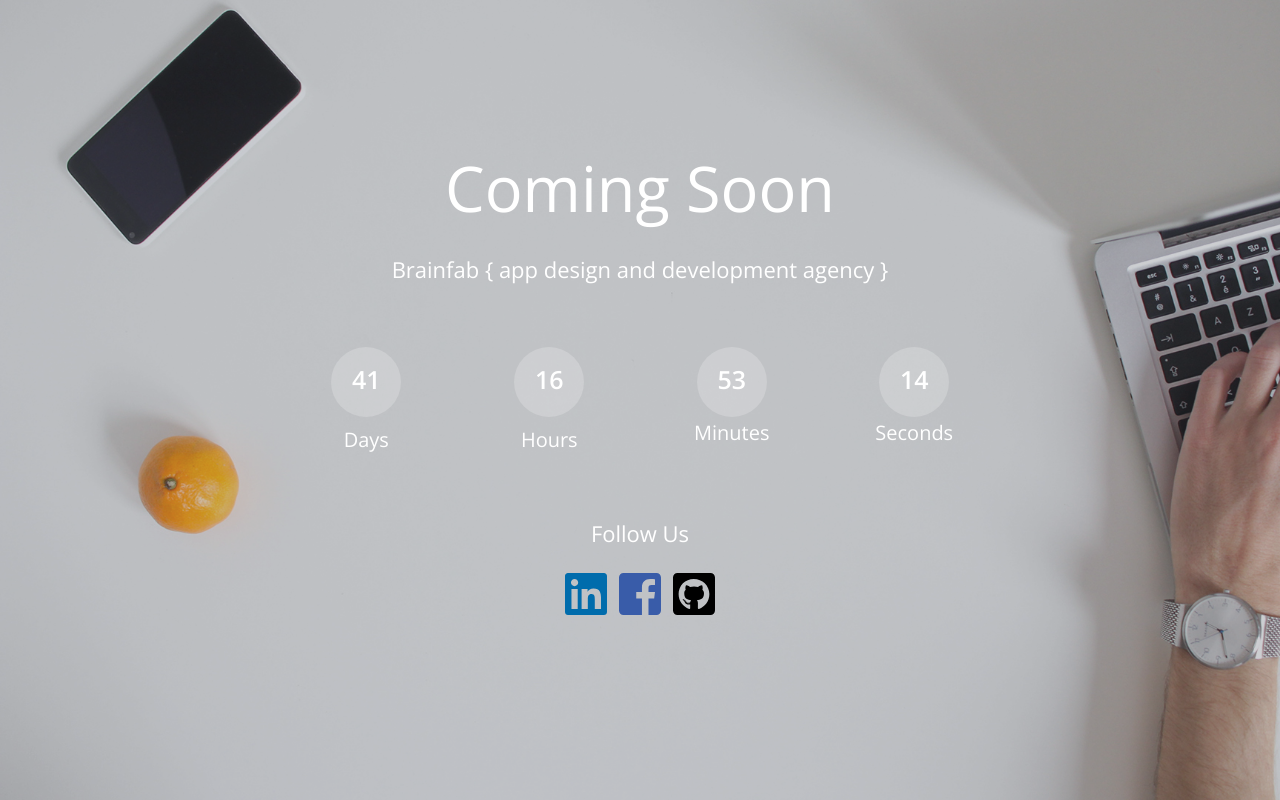
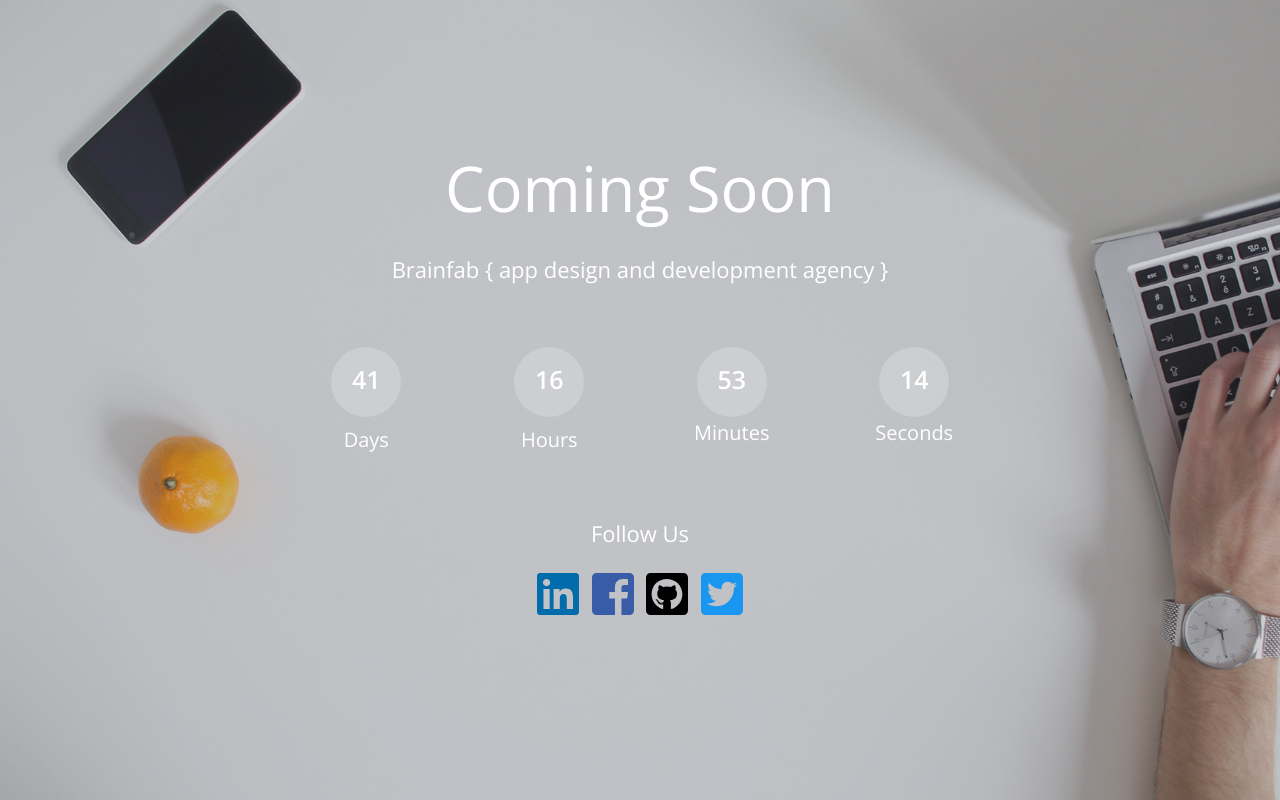
Before and after one commit to brainfab/brnfab.com, a plain HTML site: page index.html in a window 1280 px wide. Drawn offline with nearby package versions, Linux system fonts and the light colour scheme.

Commit message:
Update index.html

```diff
--- a/index.html
+++ b/index.html
@@ -75,6 +75,7 @@
             <a style="color: #006CAC" href="https://www.linkedin.com/company/brainfab/" target="_blank"><i class="fab fa-linkedin"></i></a>
             <a style="color: #395CA9;" href="https://www.facebook.com/brainfab/" target="_blank"><i class="fab fa-facebook-square"></i></a>
             <a style="color: #000000;" href="https://github.com/brainfab" target="_blank"><i class="fab fa-github-square"></i></a>
+            <a style="color: #1997F0;" href="https://twitter.com/BrainfabAgency" target="_blank"><i class="fab fa-twitter-square"></i></a>
         </p>
     </div>
 </main>
```
